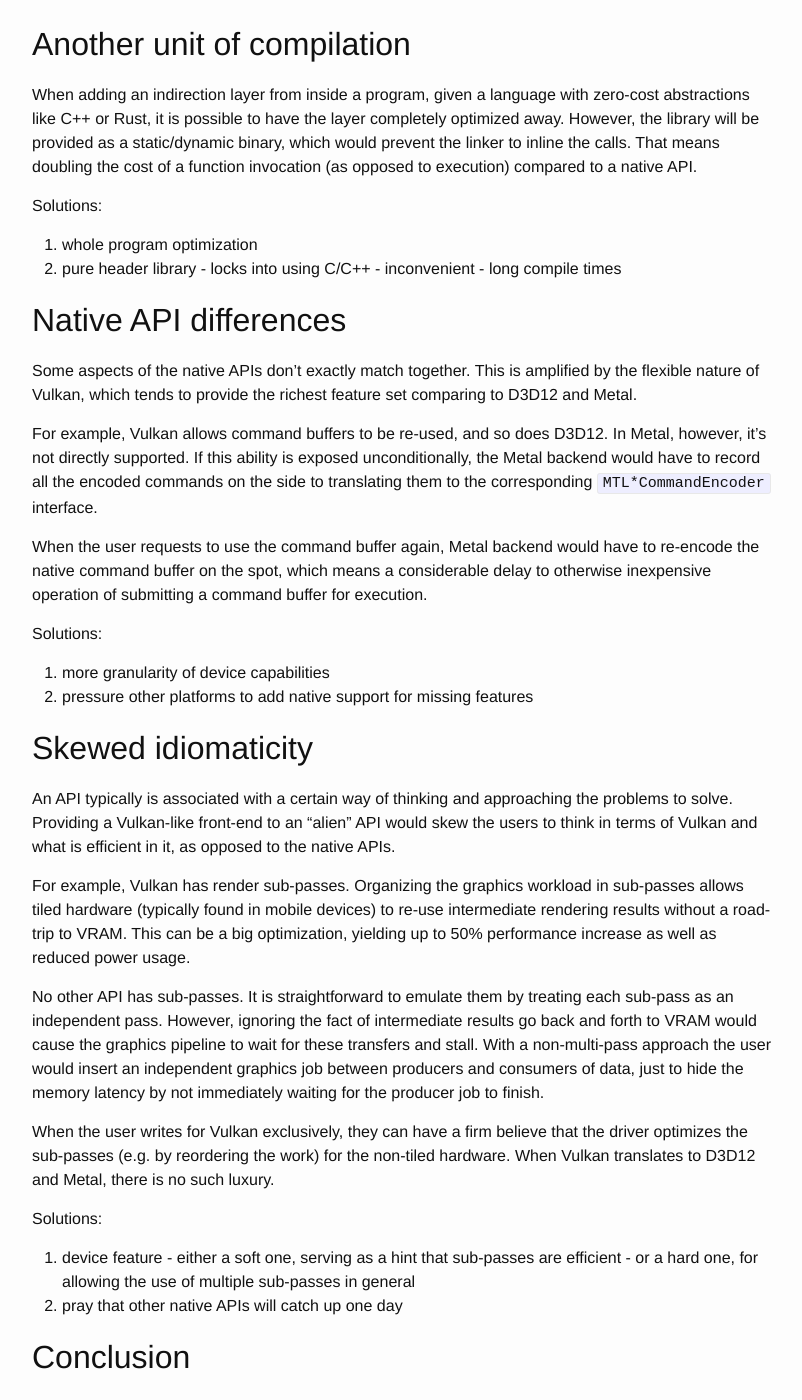
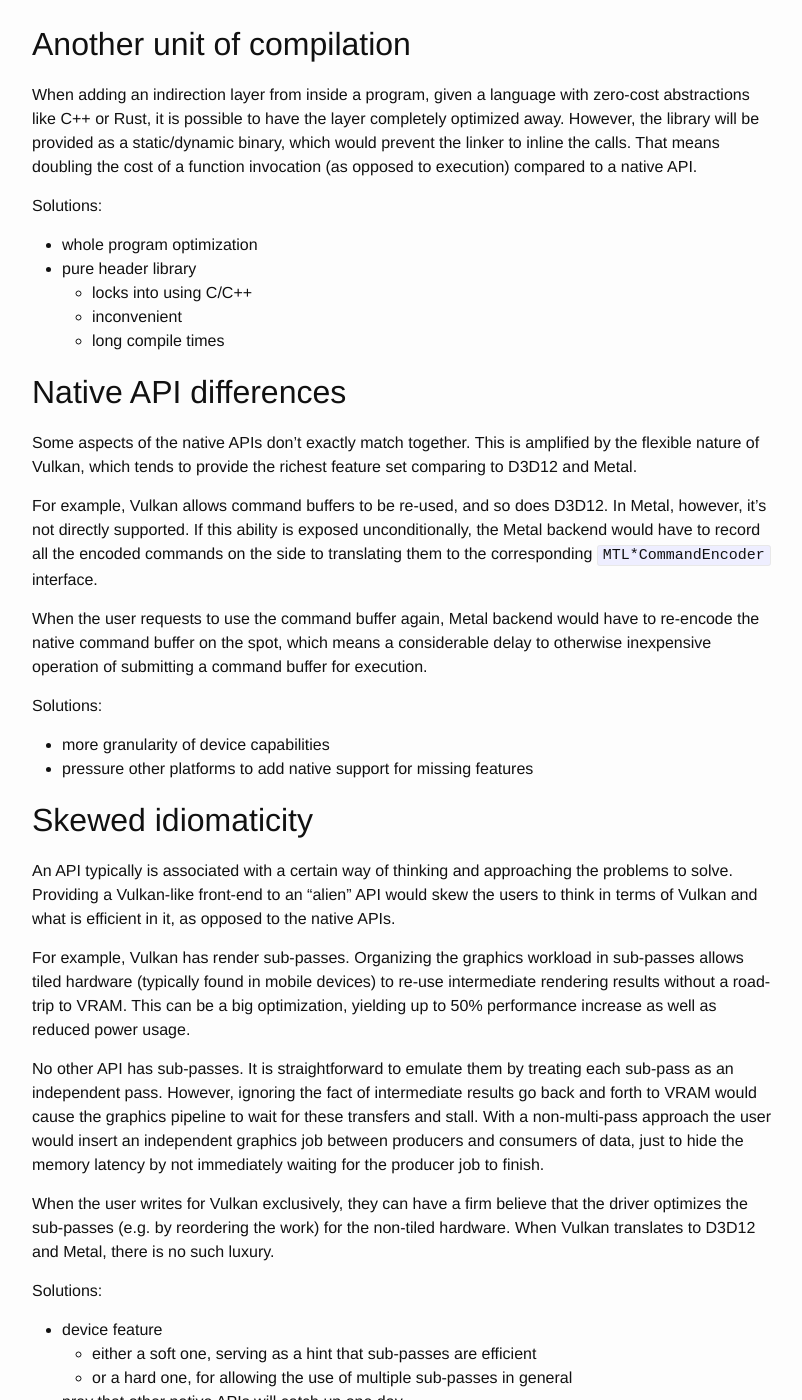
Before and after one commit to kvark/kvark.github.io, a Jekyll site: the page built from _posts/2017-08-10-gfx-overhead.markdown, in a window 1280 px wide and 1400 px high, scrolled down 315 px. Shown: the whole window, without its empty margins (238-1040 px from the left). Built offline with Jekyll 4.4.1, drawn with Linux system fonts in a browser that asks for light colours; part of the change alters nothing that is shown.

```diff
--- a/_posts/2017-08-10-gfx-overhead.markdown
+++ b/_posts/2017-08-10-gfx-overhead.markdown
@@ -12,11 +12,11 @@ One of the design goals for the portability API is to keep any overhead (when tr
 When adding an indirection layer from inside a program, given a language with zero-cost abstractions like C++ or Rust, it is possible to have the layer completely optimized away. However, the library will be provided as a static/dynamic binary, which would prevent the linker to inline the calls. That means doubling the cost of a function invocation (as opposed to execution) compared to a native API.
 
 Solutions:
-  1. whole program optimization
-  2. pure header library
-    - locks into using C/C++
-    - inconvenient
-    - long compile times
+* whole program optimization
+* pure header library
+  * locks into using C/C++
+  * inconvenient
+  * long compile times
 
 ## Native API differences
 
@@ -27,8 +27,8 @@ For example, Vulkan allows command buffers to be re-used, and so does D3D12. In
 When the user requests to use the command buffer again, Metal backend would have to re-encode the native command buffer on the spot, which means a considerable delay to otherwise inexpensive operation of submitting a command buffer for execution.
 
 Solutions:
-  1. more granularity of device capabilities
-  2. pressure other platforms to add native support for missing features
+* more granularity of device capabilities
+* pressure other platforms to add native support for missing features
 
 ## Skewed idiomaticity
 
@@ -41,10 +41,10 @@ No other API has sub-passes. It is straightforward to emulate them by treating e
 When the user writes for Vulkan exclusively, they can have a firm believe that the driver optimizes the sub-passes (e.g. by reordering the work) for the non-tiled hardware. When Vulkan translates to D3D12 and Metal, there is no such luxury.
 
 Solutions:
-  1. device feature
-    - either a soft one, serving as a hint that sub-passes are efficient
-    - or a hard one, for allowing the use of multiple sub-passes in general
-  2. pray that other native APIs will catch up one day
+* device feature
+  * either a soft one, serving as a hint that sub-passes are efficient
+  * or a hard one, for allowing the use of multiple sub-passes in general
+* pray that other native APIs will catch up one day
 
 ## Conclusion
 
```
